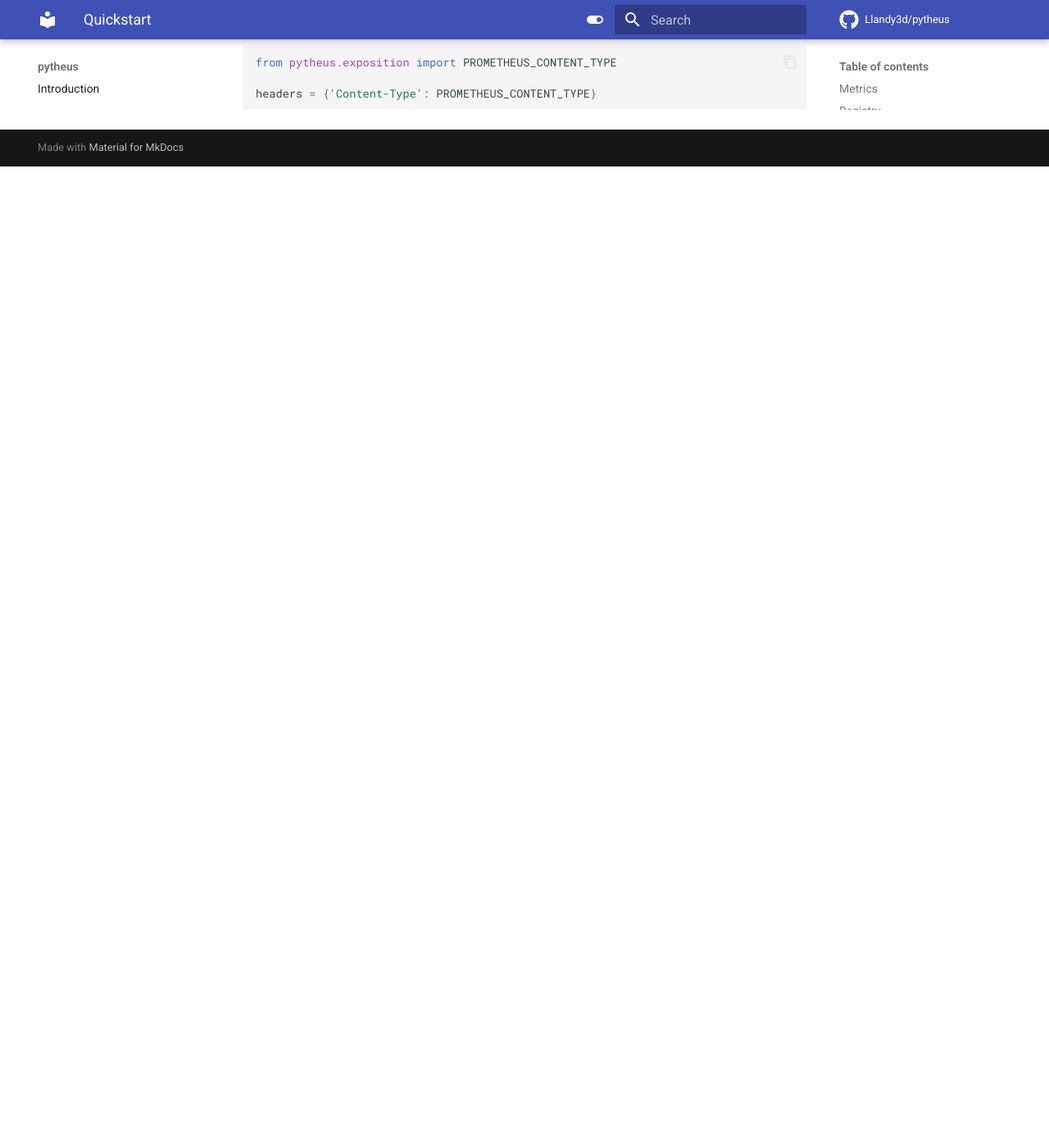
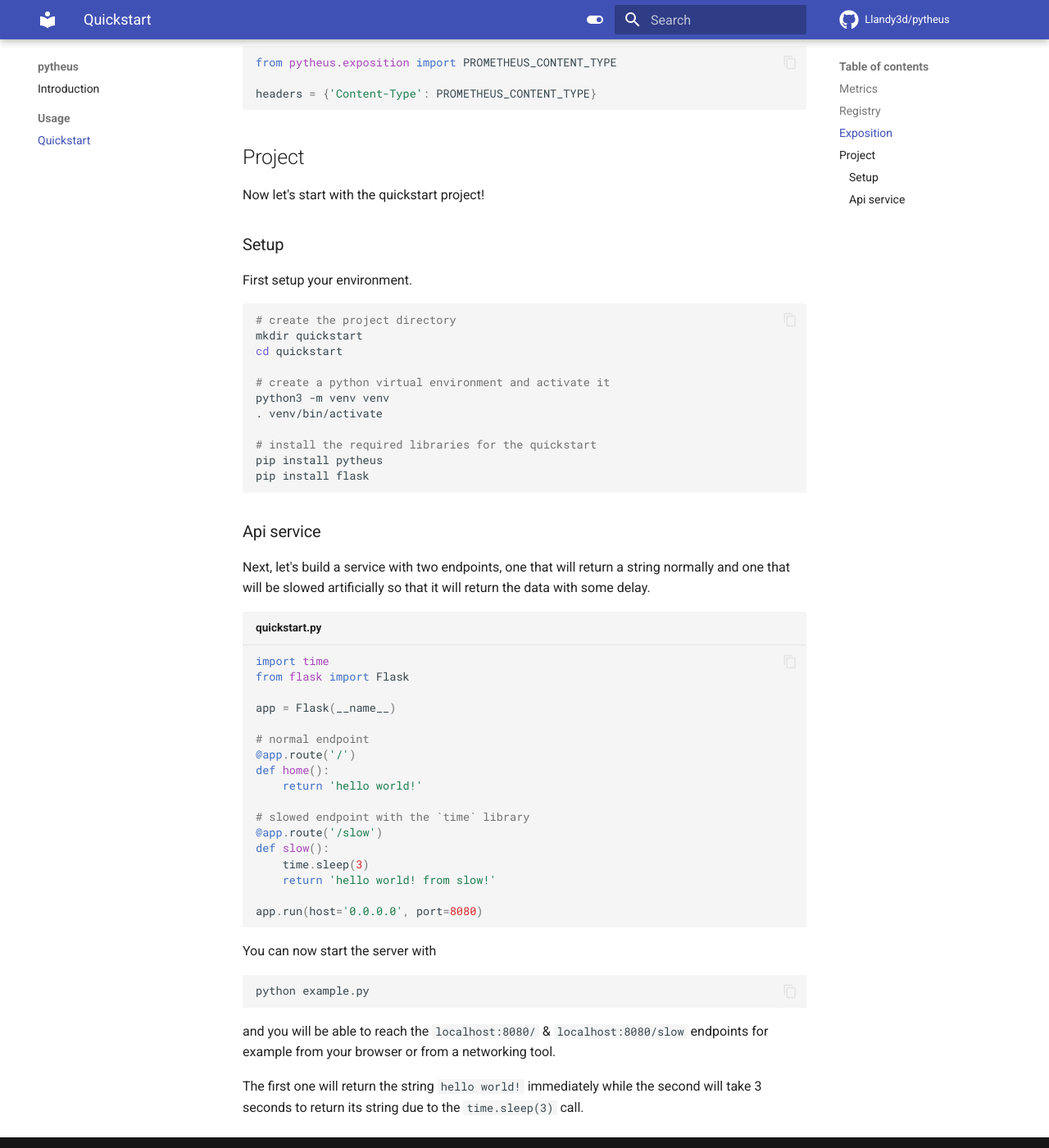
Before and after one commit to Llandy3d/pytheus, an MkDocs documentation site: the page built from docs/quickstart.md, in a window 1280 px wide and 1400 px high, scrolled down 2135 px. Shown: the whole window at 82% size. Built offline with MkDocs 1.6.1 and Material for MkDocs 9.7.7, drawn with Linux system fonts in a browser that asks for light colours; comment, search, counter and statistics services are not loaded; before the commit the page ends 2338 px from its top, so only the background shows below that.

Commit message:
quickstart: start project

````diff
--- a/docs/quickstart.md
+++ b/docs/quickstart.md
@@ -82,3 +82,58 @@
 
 headers = {'Content-Type': PROMETHEUS_CONTENT_TYPE}
 ```
+
+## Project
+
+Now let's start with the quickstart project!
+
+### Setup
+
+First setup your environment.
+
+```bash
+# create the project directory
+mkdir quickstart
+cd quickstart
+
+# create a python virtual environment and activate it
+python3 -m venv venv
+. venv/bin/activate
+
+# install the required libraries for the quickstart
+pip install pytheus
+pip install flask
+```
+
+### Api service
+
+Next, let's build a service with two endpoints, one that will return a string normally and one that will be slowed artificially so that it will return the data with some delay.
+
+```python title="quickstart.py"
+import time
+from flask import Flask
+
+app = Flask(__name__)
+
+# normal endpoint
+@app.route('/')
+def home():
+    return 'hello world!'
+
+# slowed endpoint with the `time` library
+@app.route('/slow')
+def slow():
+    time.sleep(3)
+    return 'hello world! from slow!'
+
+app.run(host='0.0.0.0', port=8080)
+```
+
+You can now start the server with
+```bash
+python example.py
+```
+
+and you will be able to reach the `localhost:8080/` & `localhost:8080/slow` endpoints for example from your browser or from a networking tool.
+
+The first one will return the string `hello world!` immediately while the second will take 3 seconds to return its string due to the `time.sleep(3)` call.
````
